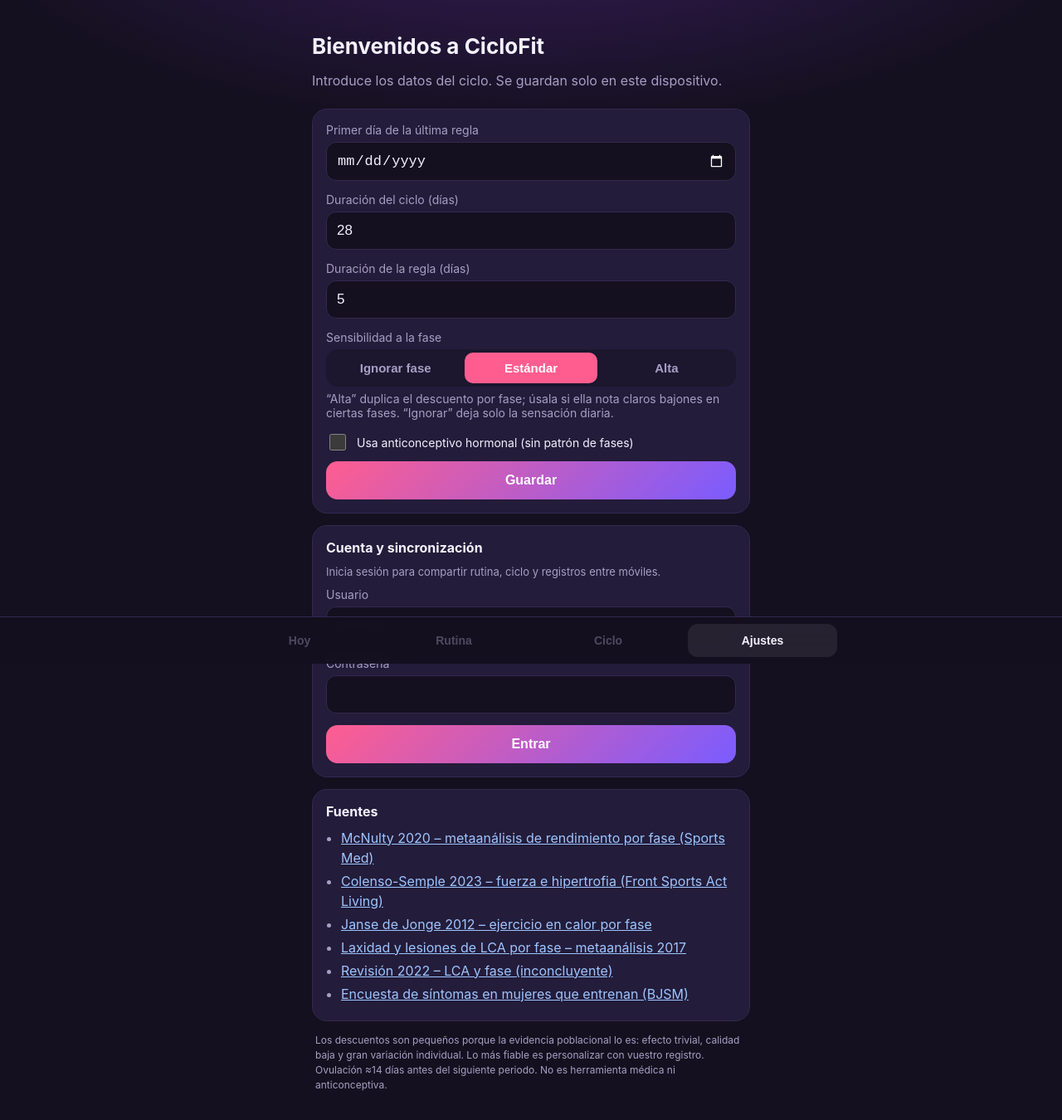
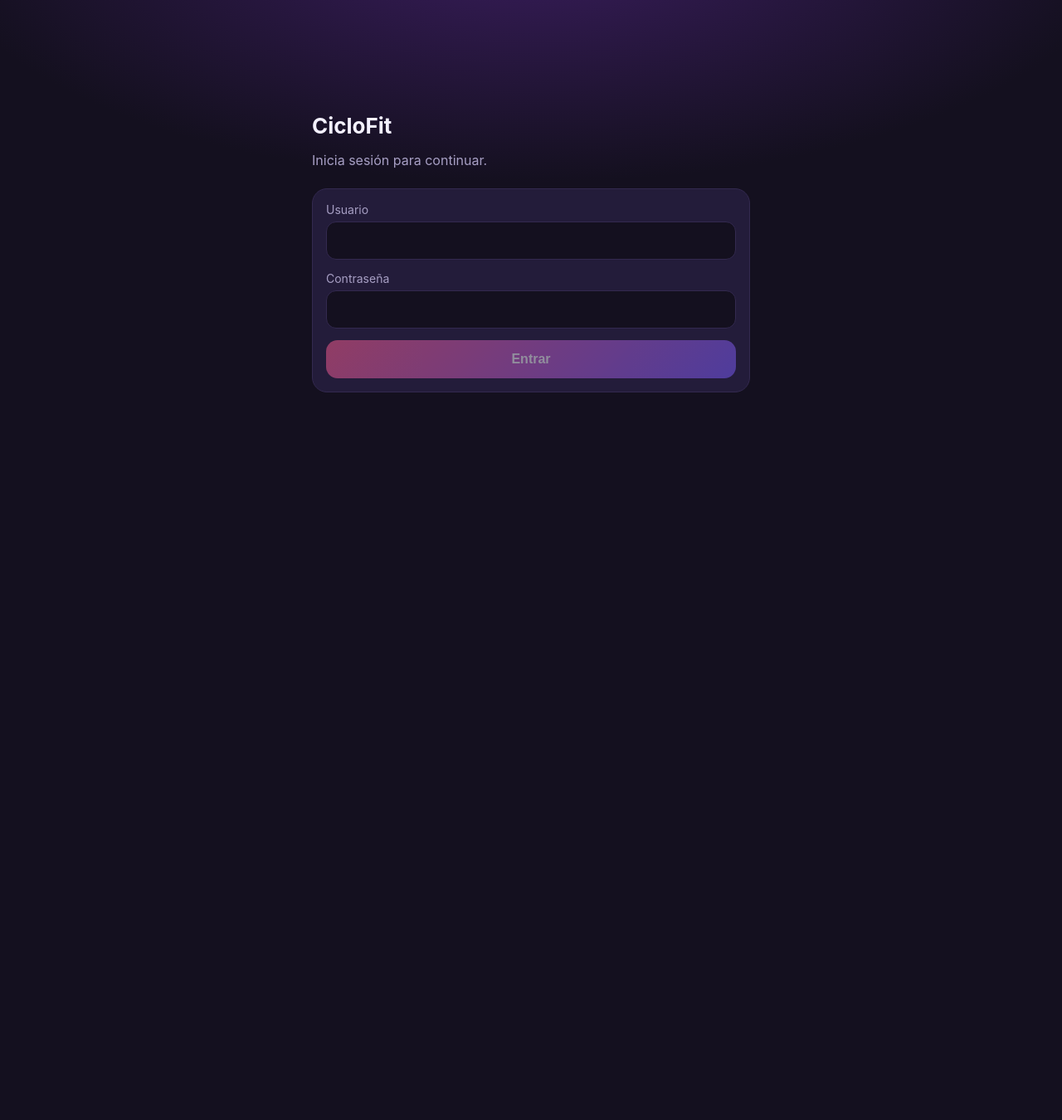
Before and after one commit to AdrianEsquinasT/ciclofit, a React (Vite) app: page / in a window 1280 px wide. Shown: the top 1350 px of the page at 83% size. After the commit the page ends 800 px from the top, so only its background shows below. Built offline with nearby package versions, Linux system fonts and the light colour scheme.

Commit message:
Login obligatorio, quitar fuentes de la UI (SOURCES.md)

```diff
--- a/src/App.tsx
+++ b/src/App.tsx
@@ -33,6 +33,9 @@ export default function App() {
   };
   const todayFor = (m: Mode) =>
     intensity(settings!, phaseNow!.id, m, phaseNow!.dayInPhase, feeling, hot);
+
+  if (cloudEnabled && !store.ready) return <div className="app"><p className="muted splash">Cargando…</p></div>;
+  if (cloudEnabled && !store.session) return <div className="app"><Login store={store} /></div>;
 
   return (
     <div className="app">
@@ -305,17 +308,6 @@ function Settings({ initial, onSave, store }: { initial: CycleSettings | null; o
 
       <Account store={store} />
 
-      <section className="card">
-        <h3>Fuentes</h3>
-        <ul className="tips src">
-          <li><a href="https://pmc.ncbi.nlm.nih.gov/articles/PMC7497427/" target="_blank" rel="noreferrer">McNulty 2020 – metaanálisis de rendimiento por fase (Sports Med)</a></li>
-          <li><a href="https://pmc.ncbi.nlm.nih.gov/articles/PMC10076834" target="_blank" rel="noreferrer">Colenso-Semple 2023 – fuerza e hipertrofia (Front Sports Act Living)</a></li>
-          <li><a href="https://pubmed.ncbi.nlm.nih.gov/22776870/" target="_blank" rel="noreferrer">Janse de Jonge 2012 – ejercicio en calor por fase</a></li>
-          <li><a href="https://pubmed.ncbi.nlm.nih.gov/28795075/" target="_blank" rel="noreferrer">Laxidad y lesiones de LCA por fase – metaanálisis 2017</a></li>
-          <li><a href="https://pmc.ncbi.nlm.nih.gov/articles/PMC9879429" target="_blank" rel="noreferrer">Revisión 2022 – LCA y fase (inconcluyente)</a></li>
-          <li><a href="https://bjsm.bmj.com/content/55/8/438.full.pdf" target="_blank" rel="noreferrer">Encuesta de síntomas en mujeres que entrenan (BJSM)</a></li>
-        </ul>
-      </section>
       <p className="foot">
         Los descuentos son pequeños porque la evidencia poblacional lo es: efecto trivial, calidad baja y gran variación individual. Lo más fiable es personalizar con vuestro registro.
         Ovulación ≈14 días antes del siguiente periodo. No es herramienta médica ni anticonceptiva.
@@ -332,12 +324,34 @@ const STATUS_TXT: Record<Status, string> = {
   error: 'Error de sincronización',
 };
 
-function Account({ store }: { store: ReturnType<typeof useStore> }) {
-  const [email, setEmail] = useState('');
+function Login({ store }: { store: ReturnType<typeof useStore> }) {
+  const [user, setUser] = useState('');
   const [pw, setPw] = useState('');
   const [msg, setMsg] = useState('');
   const [busy, setBusy] = useState(false);
-  if (!cloudEnabled) {
+  const login = async () => {
+    setBusy(true);
+    const u = user.trim().toLowerCase();
+    const e = await store.signIn(u.includes('@') ? u : `${u}@${LOGIN_DOMAIN}`, pw);
+    setMsg(e ? (/invalid login/i.test(e) ? 'Usuario o contraseña incorrectos.' : e) : '');
+    setBusy(false);
+  };
+  return (
+    <form className="stack login" onSubmit={(e) => { e.preventDefault(); if (user && pw && !busy) login(); }}>
+      <h2>CicloFit</h2>
+      <p className="muted">Inicia sesión para continuar.</p>
+      <section className="card">
+        <label className="field"><span>Usuario</span><input type="text" autoComplete="username" autoCapitalize="none" autoCorrect="off" spellCheck={false} value={user} onChange={(e) => setUser(e.target.value)} /></label>
+        <label className="field"><span>Contraseña</span><input type="password" autoComplete="current-password" value={pw} onChange={(e) => setPw(e.target.value)} /></label>
+        {msg && <p className="error">{msg}</p>}
+        <button className="primary" type="submit" disabled={busy || !user || !pw}>{busy ? 'Entrando…' : 'Entrar'}</button>
+      </section>
+    </form>
+  );
+}
+
+function Account({ store }: { store: ReturnType<typeof useStore> }) {
+  if (!cloudEnabled || !store.session) {
     return (
       <section className="card">
         <h3>Cuenta y sincronización</h3>
@@ -345,33 +359,15 @@ function Account({ store }: { store: ReturnType<typeof useStore> }) {
       </section>
     );
   }
-  const login = async () => {
-    setBusy(true);
-    const u = email.trim().toLowerCase();
-    setMsg(await store.signIn(u.includes('@') ? u : `${u}@${LOGIN_DOMAIN}`, pw));
-    setBusy(false);
-  };
   return (
     <section className="card">
       <h3>Cuenta y sincronización</h3>
-      {store.session ? (
-        <>
       <p className="small">{store.session.user.email?.split('@')[0]}</p>
       <p className={store.status === 'error' ? 'error small' : 'muted small'}>{STATUS_TXT[store.status]}{store.errMsg ? `: ${store.errMsg}` : ''}</p>
       <div className="row-btns">
         <button className="ghost" onClick={store.syncAll}>Sincronizar ahora</button>
         <button className="ghost" onClick={store.signOut}>Cerrar sesión</button>
       </div>
-        </>
-      ) : (
-        <>
-          <p className="muted small">Inicia sesión para compartir rutina, ciclo y registros entre móviles.</p>
-          <label className="field"><span>Usuario</span><input type="text" autoComplete="username" autoCapitalize="none" autoCorrect="off" spellCheck={false} placeholder="prueba" value={email} onChange={(e) => setEmail(e.target.value)} /></label>
-          <label className="field"><span>Contraseña</span><input type="password" autoComplete="current-password" value={pw} onChange={(e) => setPw(e.target.value)} /></label>
-          {msg && <p className="error">{msg}</p>}
-          <button className="primary" onClick={login} disabled={busy || !email || !pw}>Entrar</button>
-        </>
-      )}
     </section>
   );
 }
--- a/src/store.ts
+++ b/src/store.ts
@@ -57,6 +57,7 @@ export function useStore() {
   const [session, setSession] = useState<Session | null>(null);
   const [status, setStatus] = useState<Status>(cloudEnabled ? 'local' : 'off');
   const [errMsg, setErrMsg] = useState('');
+  const [ready, setReady] = useState(!cloudEnabled);
   const timers = useRef<Partial<Record<DocKey, number>>>({});
   const spaceRef = useRef<string | null>(null);
   const sessionRef = useRef<Session | null>(null);
@@ -137,7 +138,7 @@ export function useStore() {
   // sesión
   useEffect(() => {
     if (!sb) return;
-    sb.auth.getSession().then(({ data }) => setSession(data.session));
+    sb.auth.getSession().then(({ data }) => { setSession(data.session); setReady(true); }).catch(() => setReady(true));
     const { data } = sb.auth.onAuthStateChange((_e, s) => setSession(s));
     return () => data.subscription.unsubscribe();
   }, []);
@@ -197,5 +198,5 @@ export function useStore() {
     setStatus('local');
   };
 
-  return { docs, commit, session, status, errMsg, syncAll, signIn, signOut };
+  return { docs, commit, session, ready, status, errMsg, syncAll, signIn, signOut };
 }
--- a/src/styles.css
+++ b/src/styles.css
@@ -87,3 +87,6 @@ select { background: var(--bg); color: var(--text); border: 1px solid var(--line
 .bar div { height: 100%; }
 .src a { color: #9ec5ff; }
 .tabs button { padding: 12px 4px; font-size: 14px; }
+.splash { text-align: center; margin-top: 40vh; }
+.login { margin-top: 12vh; }
+button:disabled { opacity: .5; }
```
Also changed, not shown: 1 other file (tests, documents, lock files or other folders). Lines whose indentation alone changed are shown as unchanged.
